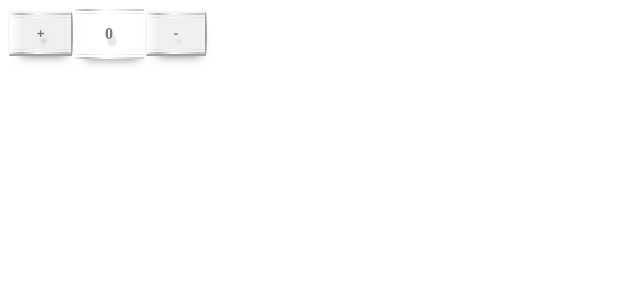
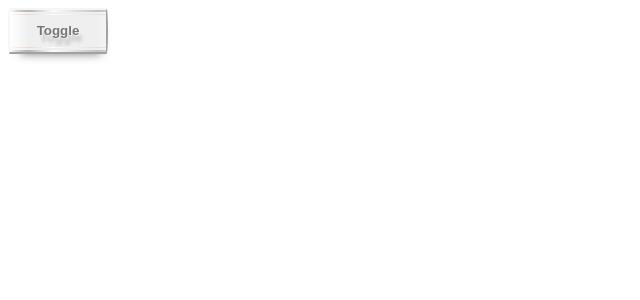
Before and after one commit to SergeyShashin/react151223, a React app: page / in a window 1280 px wide. Shown: the top 300 px of the page, without its empty margins (0-640 px from the left). Built offline with nearby package versions, Linux system fonts and the light colour scheme.

Commit message:
React 151223 lesson2 added handleToggle.

```diff
--- a/src/components/App.jsx
+++ b/src/components/App.jsx
@@ -1,26 +1,26 @@
 import React, { Component } from 'react';
+import { Counter } from 'components/Counter';
 
 export class App extends Component {
   constructor(props) {
     super(props);
 
     this.state = {
-      counter: 0
+      isVisible: false
     }
   }
 
-  handleClick = event => {
-    let sign = event.target.dataset.sign;
-    this.setState(prevState => prevState.counter += sign === '+' ? 1 : -1);
+  handleClickToggle = () => {
+    this.setState({ isVisible: !this.state.isVisible });
   }
 
   render() {
+    let { isVisible } = this.state;
 
     return (
       <div>
-        <button data-sign='+' onClick={this.handleClick}>+</button>
-        <span>{this.state.counter}</span>
-        <button data-sign='-' onClick={this.handleClick}>-</button>
+        <button onClick={this.handleClickToggle}>Toggle</button>
+        {isVisible && <Counter />}
       </div>
     );
 
--- /dev/null
+++ b/src/components/Counter.jsx
@@ -0,0 +1,29 @@
+import React, { Component } from 'react';
+
+export class Counter extends Component {
+  constructor(props) {
+    super(props);
+
+    this.state = {
+      counter: 0
+    }
+  }
+
+  handleClick = event => {
+    let sign = event.target.dataset.sign;
+    this.setState(prevState => prevState.counter += sign === '+' ? 1 : -1);
+  }
+
+  render() {
+
+    return (
+      <div>
+        <button data-sign='+' onClick={this.handleClick}>+</button>
+        <span>{this.state.counter}</span>
+        <button data-sign='-' onClick={this.handleClick}>-</button>
+      </div>
+    );
+
+  }
+
+}
```
